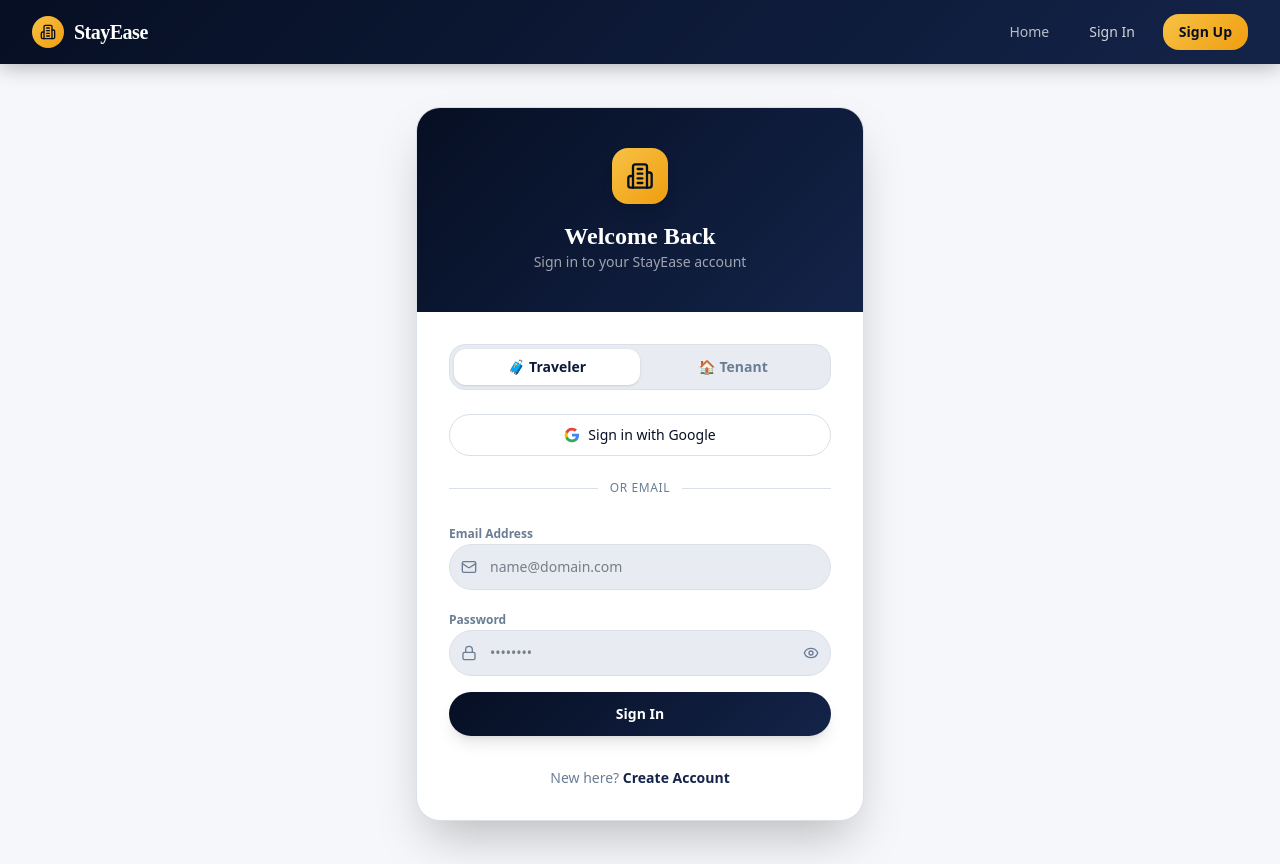
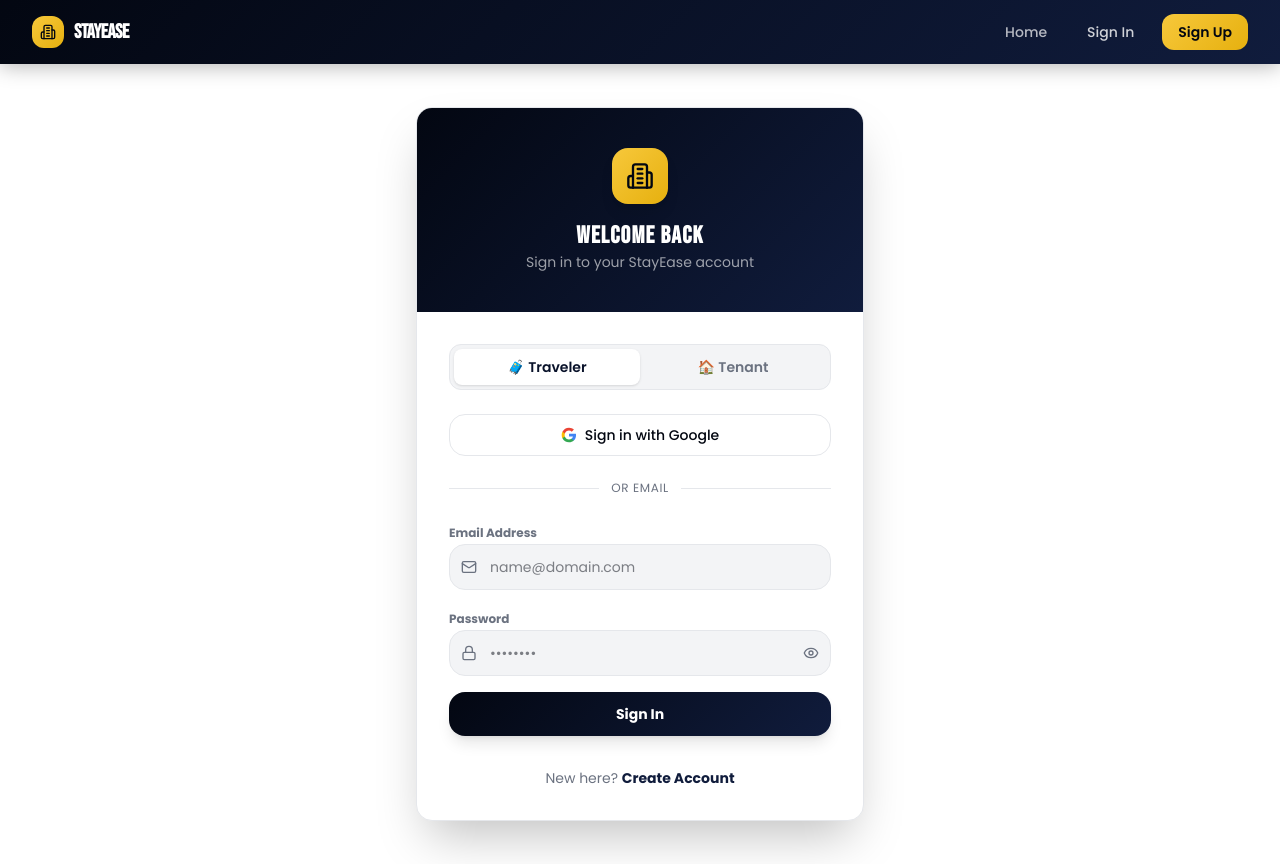
Before and after one commit to rwxjejedx/rent-app-frontend, a React (Vite) app: page /login in a window 1280 px wide. Built offline with nearby package versions, Linux system fonts and the light colour scheme; no server answers.

Commit message:
feat: test

```diff
--- a/src/components/ProtectedRoute.tsx
+++ b/src/components/ProtectedRoute.tsx
@@ -2,10 +2,10 @@
 import { useAuth } from "@/hooks/useAuth";
 
 const ProtectedRoute = ({ allowedRole }: { allowedRole: string }) => {
-  const { user, loading } = useAuth();
+  const { user, isLoading } = useAuth();
 
   // Tampilkan loading spinner sementara jika data user sedang diambil
-  if (loading) {
+  if (isLoading) {
     return (
       <div className="flex h-screen items-center justify-center">
         <div className="h-8 w-8 animate-spin rounded-full border-4 border-navy-700 border-t-transparent"></div>
--- a/src/index.css
+++ b/src/index.css
@@ -1,35 +1,41 @@
+@import url('https://fonts.googleapis.com/css2?family=Bebas+Neue&family=Poppins:wght@400;500;600;700&display=swap');
 @import "tailwindcss";
-
-@import url('https://fonts.googleapis.com/css2?family=Plus+Jakarta+Sans:wght@400;500;600;700;800&family=Syne:wght@400;500;600;700;800&family=DM+Sans:wght@300;400;500;600&display=swap');
 
 @theme {
   /* Fonts */
-  --font-display: 'Syne', ui-sans-serif;
-  --font-sans: 'DM Sans', ui-sans-serif, system-ui;
+  --font-display: 'Bebas Neue', cursive;
+  --font-sans: 'Poppins', ui-sans-serif, system-ui;
 
-  /* Brand Palette (Navy & Gold) */
-  --color-navy-950: hsl(222 71% 8%);
-  --color-navy-900: hsl(222 65% 13%);
-  --color-navy-800: hsl(222 58% 18%);
-  --color-navy-700: hsl(222 50% 26%);
+  /* Brand Palette (Sophisticated Dark & Gold) */
+  --color-navy-950: hsl(224 71% 4%);
+  --color-navy-900: hsl(224 64% 10%);
+  --color-navy-800: hsl(224 58% 15%);
+  --color-navy-700: hsl(224 50% 22%);
+  --color-navy-600: hsl(224 40% 30%);
 
-  --color-gold-400: hsl(42 92% 62%);
-  --color-gold-500: hsl(38 88% 50%);
+  --color-gold-400: hsl(45 92% 60%);
+  --color-gold-500: hsl(45 88% 48%);
+  --color-gold-600: hsl(45 88% 38%);
 
-  /* Shadcn UI Aliases - v4 automatically maps these */
-  --color-background: hsl(214 32% 97%);
-  --color-foreground: hsl(222 71% 8%);
-  --color-primary: hsl(222 65% 13%);
+  /* Shadcn UI Aliases & Standard Mappings */
+  --color-background: hsl(0 0% 100%);
+  --color-foreground: hsl(224 71% 4%);
+  --color-primary: hsl(224 64% 10%);
   --color-primary-foreground: hsl(0 0% 100%);
-  --color-muted: hsl(214 28% 93%);
-  --color-muted-foreground: hsl(214 16% 50%);
-  --color-border: hsl(214 22% 88%);
-  --color-destructive: hsl(0 72% 51%);
+  --color-muted: hsl(220 14% 96%);
+  --color-muted-foreground: hsl(220 9% 46%);
+  --color-border: hsl(220 13% 91%);
+  --color-destructive: hsl(0 84% 60%);
+
+  /* Custom Aliases for legacy compatibility */
+  --color-muted-fg: var(--color-muted-foreground);
+  --color-primary-fg: var(--color-primary-foreground);
 
   /* Radius */
-  --radius-xl: 1.5rem;
-  --radius-lg: 1rem;
-  --radius-md: 0.75rem;
+  --radius-xl: 1rem;
+  --radius-lg: 0.75rem;
+  --radius-md: 0.5rem;
+  --radius-sm: 0.25rem;
 }
 
 @layer base {
@@ -37,18 +43,31 @@
     @apply border-border box-border;
   }
   body {
-    @apply bg-background text-foreground antialiased font-sans;
+    @apply bg-background text-foreground antialiased font-sans selection:bg-gold-400/30;
   }
-  h1, h2, h3 {
-    @apply font-display;
+  h1, h2, h3, h4, h5, h6 {
+    @apply font-display tracking-wider uppercase;
   }
+  h1 { @apply text-4xl md:text-6xl; }
+  h2 { @apply text-3xl md:text-5xl; }
+  h3 { @apply text-2xl md:text-4xl; }
 }
 
 @layer utilities {
+  .bg-glass {
+    @apply bg-white/70 backdrop-blur-md border border-white/20;
+  }
   .bg-navy-gradient {
     background: linear-gradient(135deg, var(--color-navy-950) 0%, var(--color-navy-800) 100%);
   }
   .bg-gold-gradient {
     background: linear-gradient(135deg, var(--color-gold-400) 0%, var(--color-gold-500) 100%);
   }
+  .text-gradient-gold {
+    @apply bg-clip-text text-transparent;
+    background: linear-gradient(135deg, var(--color-gold-400) 0%, var(--color-gold-500) 100%);
+  }
+  .shadow-premium {
+    box-shadow: 0 20px 40px -15px rgba(0, 0, 0, 0.1), 0 10px 20px -10px rgba(0, 0, 0, 0.05);
+  }
 }
--- a/src/pages/PaymentUpload.tsx
+++ b/src/pages/PaymentUpload.tsx
@@ -74,25 +74,27 @@
         <ArrowLeft className="h-4 w-4" /> My Bookings
       </button>
 
-      <h1 className="mb-6 text-xl font-extrabold" style={{ fontFamily: "var(--font-display)" }}>Upload Payment Proof</h1>
+      <h1 className="mb-6 text-3xl font-bold text-gradient-gold">Upload Payment Proof</h1>
 
       {/* Booking Info */}
-      <div className="mb-4 rounded-2xl border border-[var(--color-border)] bg-white p-5 shadow-sm">
+      <div className="mb-4 rounded-2xl border border-[var(--color-border)] bg-white p-5 shadow-premium">
         <div className="flex items-start justify-between">
           <div>
-            <p className="font-bold text-[var(--color-foreground)]">{booking.roomType.property.name}</p>
-            <p className="text-xs text-[var(--color-muted-fg)]">{booking.roomType.name}</p>
-            <p className="mt-1.5 text-xs text-[var(--color-muted-fg)]">
+            <p className="font-bold text-[var(--color-foreground)] tracking-tight">{booking.roomType.property.name}</p>
+            <p className="text-xs text-[var(--color-muted-fg)] uppercase tracking-widest font-semibold">{booking.roomType.name}</p>
+            <p className="mt-2 text-xs text-[var(--color-muted-fg)] flex items-center gap-1">
+              <Clock className="h-3 w-3" />
               {new Date(booking.checkIn).toLocaleDateString('id-ID')} — {new Date(booking.checkOut).toLocaleDateString('id-ID')}
             </p>
           </div>
-          <span className={`rounded-full px-2.5 py-1 text-[11px] font-semibold ${status.color}`}>{status.label}</span>
+          <span className={`rounded-full px-3 py-1 text-[10px] font-bold uppercase tracking-tighter ${status.color}`}>{status.label}</span>
         </div>
-        <div className="mt-3 flex justify-between border-t border-[var(--color-border)] pt-3">
-          <span className="text-xs text-[var(--color-muted-fg)]">Total</span>
-          <span className="text-sm font-bold text-[var(--color-navy-800)]">{formatPrice(booking.totalPrice)}</span>
+        <div className="mt-4 flex justify-between border-t border-[var(--color-border)] pt-4">
+          <span className="text-xs font-medium text-[var(--color-muted-fg)]">Total Amount</span>
+          <span className="text-lg font-bold text-[var(--color-navy-800)]">{formatPrice(booking.totalPrice)}</span>
         </div>
       </div>
+
 
       {/* Deadline */}
       {booking.status === 'WAITING_PAYMENT' && (
@@ -122,33 +124,58 @@
 
       {/* Upload form */}
       {booking.status === 'WAITING_PAYMENT' && !isExpired && (
-        <div className="rounded-2xl border border-[var(--color-border)] bg-white p-5 shadow-sm">
-          <h2 className="mb-3 text-sm font-bold">Transfer Details</h2>
-          <div className="mb-4 rounded-xl bg-[var(--color-muted)] p-4 text-sm">
-            <p className="font-semibold">BCA — StayEase Indonesia</p>
-            <p className="text-[var(--color-muted-fg)]">No. Rekening: <span className="font-bold text-[var(--color-foreground)]">1234567890</span></p>
-            <p className="mt-1.5 text-base font-extrabold text-[var(--color-navy-800)]">{formatPrice(booking.totalPrice)}</p>
+        <div className="rounded-2xl border border-[var(--color-border)] bg-white p-5 shadow-premium">
+          <h2 className="mb-4 text-xs font-bold uppercase tracking-widest text-[var(--color-muted-fg)]">Transfer Details</h2>
+          <div className="mb-5 rounded-xl bg-[var(--color-muted)] p-5 border border-[var(--color-border)]">
+            <p className="text-xs font-semibold text-[var(--color-muted-fg)] uppercase">Bank Destination</p>
+            <p className="mt-1 font-bold text-[var(--color-navy-950)]">BCA — StayEase Indonesia</p>
+            <div className="mt-3 flex justify-between items-end">
+              <div>
+                <p className="text-[10px] font-bold text-[var(--color-muted-fg)] uppercase">Account Number</p>
+                <p className="text-lg font-black tracking-tighter text-[var(--color-foreground)]">1234 5678 90</p>
+              </div>
+              <div className="text-right">
+                <p className="text-[10px] font-bold text-[var(--color-muted-fg)] uppercase">Amount to Pay</p>
+                <p className="text-xl font-black tracking-tight text-[var(--color-gold-600)]">{formatPrice(booking.totalPrice)}</p>
+              </div>
+            </div>
           </div>
 
-          <label className={`block cursor-pointer rounded-xl border-2 border-dashed p-5 text-center transition ${file ? 'border-[var(--color-navy-700)] bg-blue-50' : 'border-[var(--color-border)] hover:border-[var(--color-navy-600)]'}`}>
+          <label className={`block cursor-pointer rounded-2xl border-2 border-dashed p-8 text-center transition-all ${file ? 'border-[var(--color-gold-500)] bg-gold-400/5' : 'border-[var(--color-border)] hover:border-[var(--color-navy-700)] hover:bg-[var(--color-muted)]'}`}>
             {preview
-              ? <img src={preview} alt="Preview" className="mx-auto max-h-36 rounded-lg object-contain" />
-              : <div className="flex flex-col items-center gap-2">
-                  <ImageIcon className="h-8 w-8 text-[var(--color-muted-fg)]" />
-                  <p className="text-sm font-medium">Click to upload proof</p>
-                  <p className="text-xs text-[var(--color-muted-fg)]">JPG or PNG, max 1MB</p>
+              ? <div className="relative group">
+                  <img src={preview} alt="Preview" className="mx-auto max-h-48 rounded-xl object-contain shadow-md" />
+                  <div className="absolute inset-0 flex items-center justify-center bg-black/40 opacity-0 group-hover:opacity-100 transition-opacity rounded-xl">
+                    <p className="text-white text-xs font-bold">Change Image</p>
+                  </div>
+                </div>
+              : <div className="flex flex-col items-center gap-3">
+                  <div className="rounded-full bg-[var(--color-muted)] p-4">
+                    <ImageIcon className="h-6 w-6 text-[var(--color-navy-700)]" />
+                  </div>
+                  <div>
+                    <p className="text-sm font-bold text-[var(--color-foreground)]">Upload Payment Receipt</p>
+                    <p className="text-xs text-[var(--color-muted-fg)] mt-1">JPG or PNG (max 1MB)</p>
+                  </div>
                 </div>}
             <input type="file" className="hidden" accept="image/jpeg,image/png" onChange={handleFileChange} />
           </label>
 
-          {file && <p className="mt-2 text-xs text-[var(--color-muted-fg)]">{file.name} ({(file.size / 1024).toFixed(0)} KB)</p>}
+          {file && (
+            <div className="mt-3 flex items-center gap-2 rounded-lg bg-[var(--color-muted)] px-3 py-2">
+              <div className="h-2 w-2 rounded-full bg-green-500" />
+              <p className="text-[10px] font-medium text-[var(--color-muted-fg)] truncate flex-1">{file.name}</p>
+              <p className="text-[10px] font-bold text-[var(--color-muted-fg)]">{(file.size / 1024).toFixed(0)} KB</p>
+            </div>
+          )}
 
           <button onClick={handleUpload} disabled={!file || isUploading}
-            className="mt-4 flex w-full items-center justify-center gap-2 rounded-xl bg-navy-gradient py-3 text-sm font-bold text-white shadow-lg transition hover:opacity-90 disabled:opacity-50">
-            {isUploading ? <Loader2 className="h-4 w-4 animate-spin" /> : <><Upload className="h-4 w-4" /> Upload Payment Proof</>}
+            className="mt-6 flex w-full items-center justify-center gap-2 rounded-xl bg-navy-gradient py-4 text-sm font-bold text-white shadow-premium transition-all hover:scale-[1.02] active:scale-95 disabled:opacity-50 disabled:hover:scale-100">
+            {isUploading ? <Loader2 className="h-5 w-5 animate-spin" /> : <><Upload className="h-4 w-4" /> Confirm Payment</>}
           </button>
         </div>
       )}
+
     </div>
   );
 };
```
